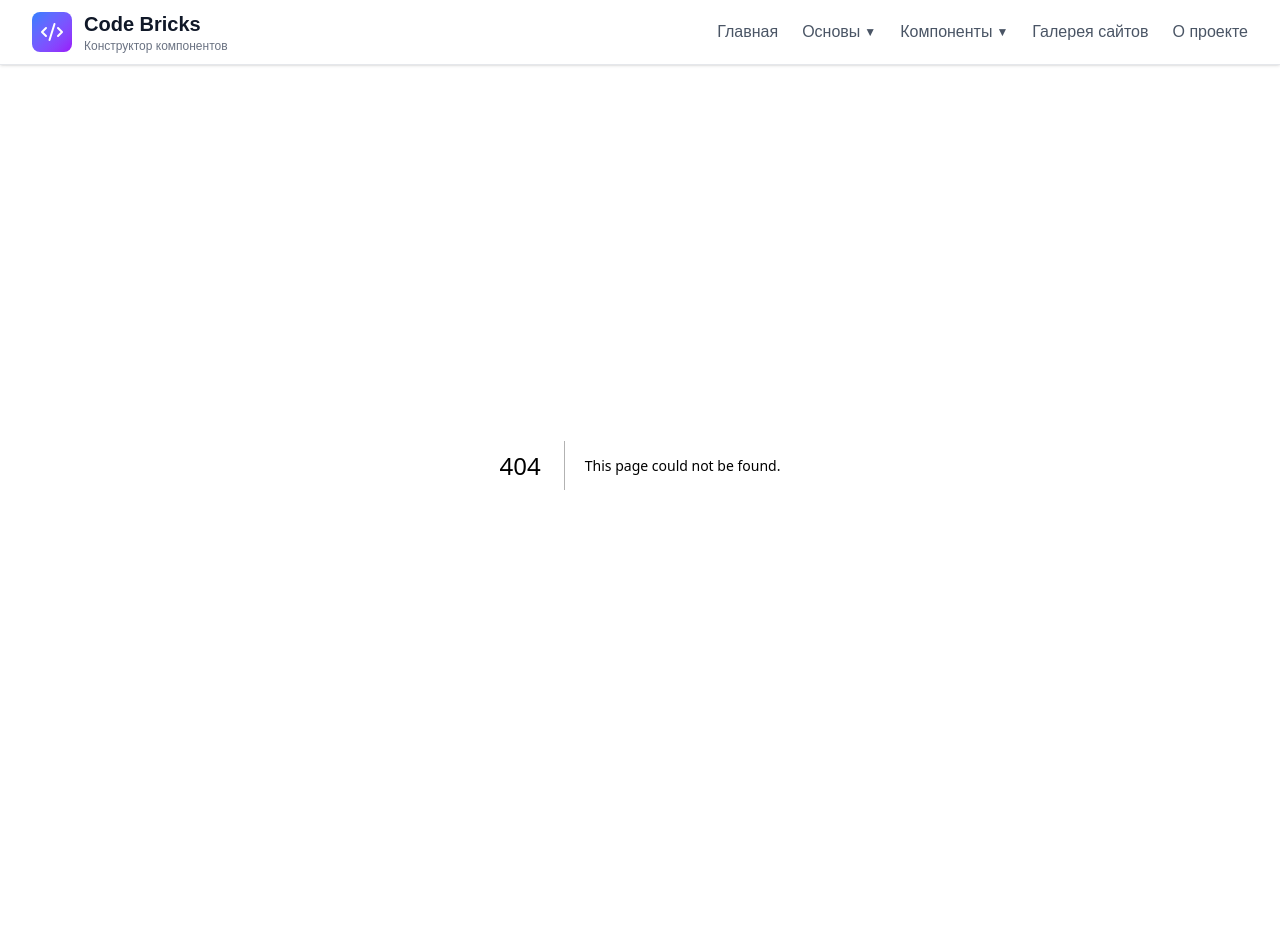
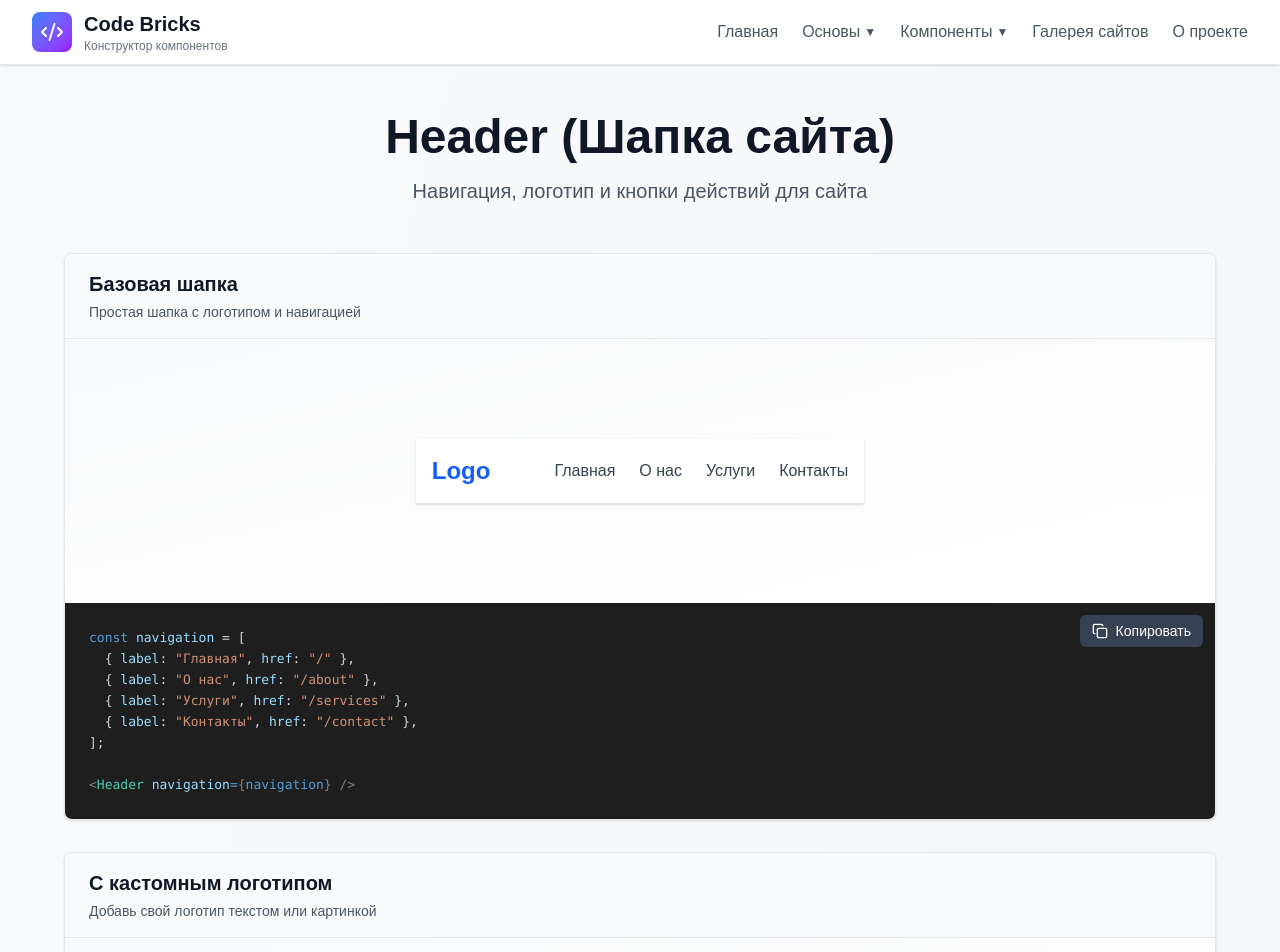
Before and after one commit to cookiezbee/frontend-camp-kit, a Next.js app: page /components/header in a window 1280 px wide. Before the commit this address had no page. Shown: the top 952 px of the page. Before the commit the page ends 865 px from the top, so only its background shows below. Built offline with nearby package versions, Linux system fonts and the light colour scheme.

Commit message:
Add Header page

```diff
--- /dev/null
+++ b/app/components/header/page.tsx
@@ -0,0 +1,250 @@
+"use client";
+
+import ComponentPreview from "@/components/showcase/ComponentPreview";
+import Header from "@/components/ui/Header";
+import Button from "@/components/ui/Button";
+
+export default function HeaderPage() {
+  const headerCode = `"use client";
+
+import Link from "next/link";
+
+interface HeaderProps {
+  logo?: React.ReactNode;
+  navigation?: { label: string; href: string }[];
+  actions?: React.ReactNode;
+}
+
+export default function Header({ logo, navigation, actions }: HeaderProps) {
+  return (
+    <header className="bg-white border-b border-gray-200 shadow-sm">
+      <div className="max-w-7xl mx-auto px-4 py-4">
+        <div className="flex items-center justify-between gap-8">
+          {/* Логотип */}
+          <div className="flex items-center gap-2">
+            {logo || (
+              <div className="text-2xl font-bold text-blue-600">Logo</div>
+            )}
+          </div>
+
+          {/* Навигация */}
+          {navigation && (
+            <nav className="flex items-center gap-6">
+              {navigation.map((item, index) => (
+                <Link
+                  key={index}
+                  href={item.href}
+                  className="text-gray-700 hover:text-blue-600 font-medium transition-colors"
+                >
+                  {item.label}
+                </Link>
+              ))}
+            </nav>
+          )}
+
+          {/* Действия (кнопки, иконки) */}
+          {actions && <div className="flex items-center gap-3 ml-auto">{actions}</div>}
+        </div>
+      </div>
+    </header>
+  );
+}`;
+
+  const navigation = [
+    { label: "Главная", href: "/" },
+    { label: "О нас", href: "/about" },
+    { label: "Услуги", href: "/services" },
+    { label: "Контакты", href: "/contact" },
+  ];
+
+  return (
+    <div className="min-h-screen bg-gradient-to-br from-gray-50 to-gray-100 py-12 px-4">
+      <div className="max-w-6xl mx-auto">
+        <div className="mb-12 text-center">
+          <h1 className="text-5xl font-bold text-gray-900 mb-4">
+            Header (Шапка сайта)
+          </h1>
+          <p className="text-xl text-gray-600 max-w-2xl mx-auto">
+            Навигация, логотип и кнопки действий для сайта
+          </p>
+        </div>
+
+        {/* Базовая шапка */}
+        <div className="mb-8">
+          <ComponentPreview
+            title="Базовая шапка"
+            description="Простая шапка с логотипом и навигацией"
+            code={`const navigation = [
+  { label: "Главная", href: "/" },
+  { label: "О нас", href: "/about" },
+  { label: "Услуги", href: "/services" },
+  { label: "Контакты", href: "/contact" },
+];
+
+<Header navigation={navigation} />`}
+          >
+            <Header navigation={navigation} />
+          </ComponentPreview>
+        </div>
+
+        {/* С кастомным логотипом */}
+        <div className="mb-8">
+          <ComponentPreview
+            title="С кастомным логотипом"
+            description="Добавь свой логотип текстом или картинкой"
+            code={`<Header
+  logo={
+    <div className="flex items-center gap-2">
+      <div className="text-3xl">🚀</div>
+      <span className="text-xl font-bold text-gray-900">MyApp</span>
+    </div>
+  }
+  navigation={navigation}
+/>`}
+          >
+            <Header
+              logo={
+                <div className="flex items-center gap-2">
+                  <div className="text-3xl">🚀</div>
+                  <span className="text-xl font-bold text-gray-900">MyApp</span>
+                </div>
+              }
+              navigation={navigation}
+            />
+          </ComponentPreview>
+        </div>
+
+        {/* С кнопками */}
+        <div className="mb-8">
+          <ComponentPreview
+            title="С кнопками действий"
+            description="Добавь кнопки Войти/Регистрация"
+            code={`<Header
+  navigation={navigation}
+  actions={
+    <>
+      <Button variant="secondary" size="sm">
+        Войти
+      </Button>
+      <Button variant="primary" size="sm">
+        Регистрация
+      </Button>
+    </>
+  }
+/>`}
+          >
+            <Header
+              navigation={navigation}
+              actions={
+                <>
+                  <Button variant="secondary" size="sm">
+                    Войти
+                  </Button>
+                  <Button variant="primary" size="sm">
+                    Регистрация
+                  </Button>
+                </>
+              }
+            />
+          </ComponentPreview>
+        </div>
+
+        {/* Инструкция */}
+        <div className="mt-16 p-8 bg-white rounded-2xl shadow-lg border-2 border-blue-100">
+          <h2 className="text-3xl font-bold text-gray-900 mb-6">
+            Как использовать в своем проекте?
+          </h2>
+
+          <div className="space-y-6">
+            <div className="flex gap-4">
+              <div className="flex-shrink-0 w-8 h-8 bg-blue-500 text-white rounded-full flex items-center justify-center font-bold">
+                1
+              </div>
+              <div>
+                <h3 className="font-semibold text-lg mb-2">
+                  Создай компонент Header
+                </h3>
+                <p className="text-gray-600">
+                  Создай{" "}
+                  <code className="bg-gray-100 px-2 py-1 rounded text-sm">
+                    components/ui/Header.tsx
+                  </code>
+                </p>
+              </div>
+            </div>
+
+            <div className="flex gap-4">
+              <div className="flex-shrink-0 w-8 h-8 bg-blue-500 text-white rounded-full flex items-center justify-center font-bold">
+                2
+              </div>
+              <div>
+                <h3 className="font-semibold text-lg mb-2">
+                  Добавь в layout.tsx
+                </h3>
+                <p className="text-gray-600 mb-2">
+                  Добавь Header в главный layout, чтобы он был на всех страницах
+                </p>
+                <pre className="bg-gray-900 text-gray-100 p-4 rounded-lg text-sm overflow-x-auto mt-2">
+                  {`import Header from '@/components/ui/Header';
+
+export default function RootLayout({ children }) {
+  const navigation = [
+    { label: "Главная", href: "/" },
+    { label: "О нас", href: "/about" },
+  ];
+
+  return (
+    <html>
+      <body>
+        <Header navigation={navigation} />
+        {children}
+      </body>
+    </html>
+  );
+}`}
+                </pre>
+              </div>
+            </div>
+
+            <div className="flex gap-4">
+              <div className="flex-shrink-0 w-8 h-8 bg-blue-500 text-white rounded-full flex items-center justify-center font-bold">
+                3
+              </div>
+              <div>
+                <h3 className="font-semibold text-lg mb-2">
+                  Настрой под себя!
+                </h3>
+                <p className="text-gray-600 mb-3">
+                  Измени цвета в компоненте Header:
+                </p>
+                <pre className="bg-gray-900 text-gray-100 p-4 rounded-lg text-sm overflow-x-auto">
+                  {`// Фон шапки:
+bg-white         →    bg-blue-500
+
+// Цвет ссылок:
+text-gray-700    →    text-white
+
+// Бордер:
+border-gray-200  →    border-blue-600`}
+                </pre>
+              </div>
+            </div>
+          </div>
+        </div>
+
+        {/* Полный код */}
+        <div className="mt-12">
+          <ComponentPreview
+            title="Полный код Header"
+            description="Скопируй в components/ui/Header.tsx"
+            code={headerCode}
+          >
+            <div className="text-center text-gray-500 py-8">
+              ⬇️ Прокрути вниз ⬇️
+            </div>
+          </ComponentPreview>
+        </div>
+      </div>
+    </div>
+  );
+}
--- /dev/null
+++ b/components/ui/Header.tsx
@@ -0,0 +1,44 @@
+"use client";
+
+import Link from "next/link";
+
+interface HeaderProps {
+  logo?: React.ReactNode;
+  navigation?: { label: string; href: string }[];
+  actions?: React.ReactNode;
+}
+
+export default function Header({ logo, navigation, actions }: HeaderProps) {
+  return (
+    <header className="bg-white border-b border-gray-200 shadow-sm">
+      <div className="max-w-7xl mx-auto px-4 py-4">
+        <div className="flex items-center justify-between gap-8">
+          {/* Логотип */}
+          <div className="flex items-center gap-2 mr-8">
+            {logo || (
+              <div className="text-2xl font-bold text-blue-600">Logo</div>
+            )}
+          </div>
+
+          {/* Навигация */}
+          {navigation && (
+            <nav className="flex items-center gap-6">
+              {navigation.map((item, index) => (
+                <Link
+                  key={index}
+                  href={item.href}
+                  className="text-gray-700 hover:text-blue-600 font-medium transition-colors"
+                >
+                  {item.label}
+                </Link>
+              ))}
+            </nav>
+          )}
+
+          {/* Действия (кнопки, иконки) */}
+          {actions && <div className="flex items-center gap-3 ml-auto">{actions}</div>}
+        </div>
+      </div>
+    </header>
+  );
+}
```
